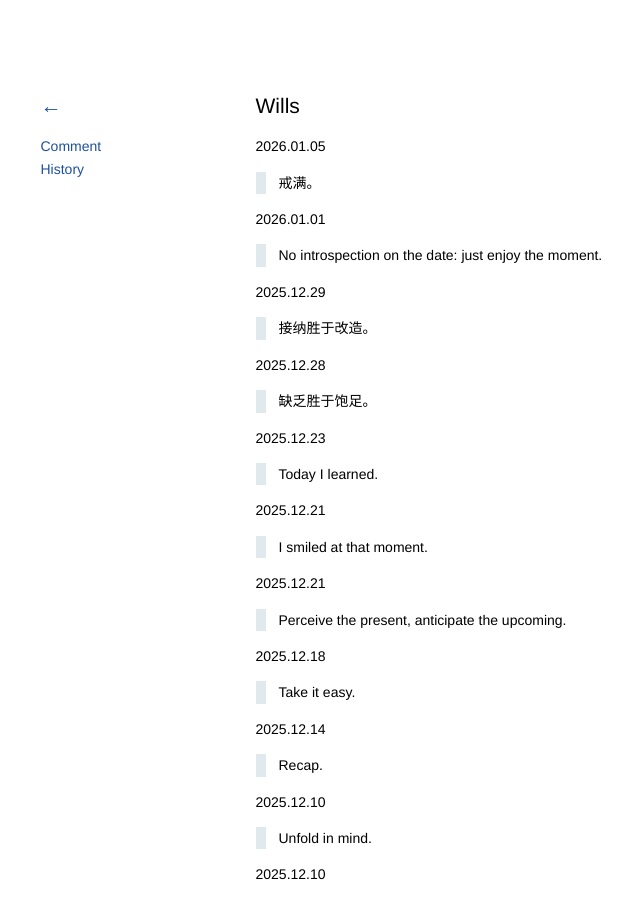
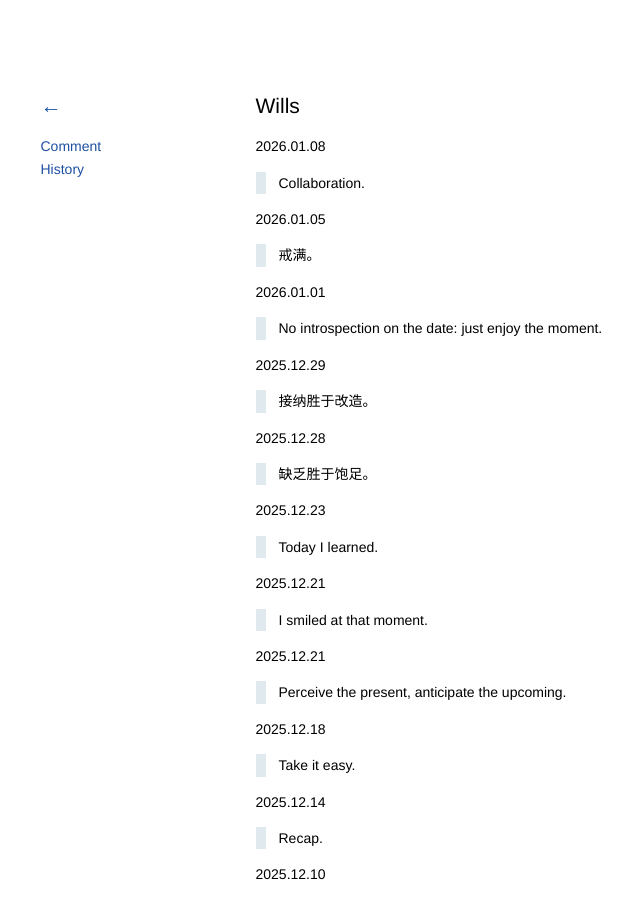
Before and after one commit to kidlj/awei, a Jekyll site: the page built from _wiki/wills.md, in a window 1280 px wide and 900 px high. Shown: the whole window, without its empty margins (92-732 px from the left). Built offline with Jekyll 4.4.1, drawn with Linux system fonts in a browser that asks for light colours.

Commit message:
update wills

```diff
--- a/_wiki/wills.md
+++ b/_wiki/wills.md
@@ -1,6 +1,10 @@
 ---
 title: Wills
 ---
+
+2026.01.08
+
+> Collaboration.
 
 2026.01.05
 
```
